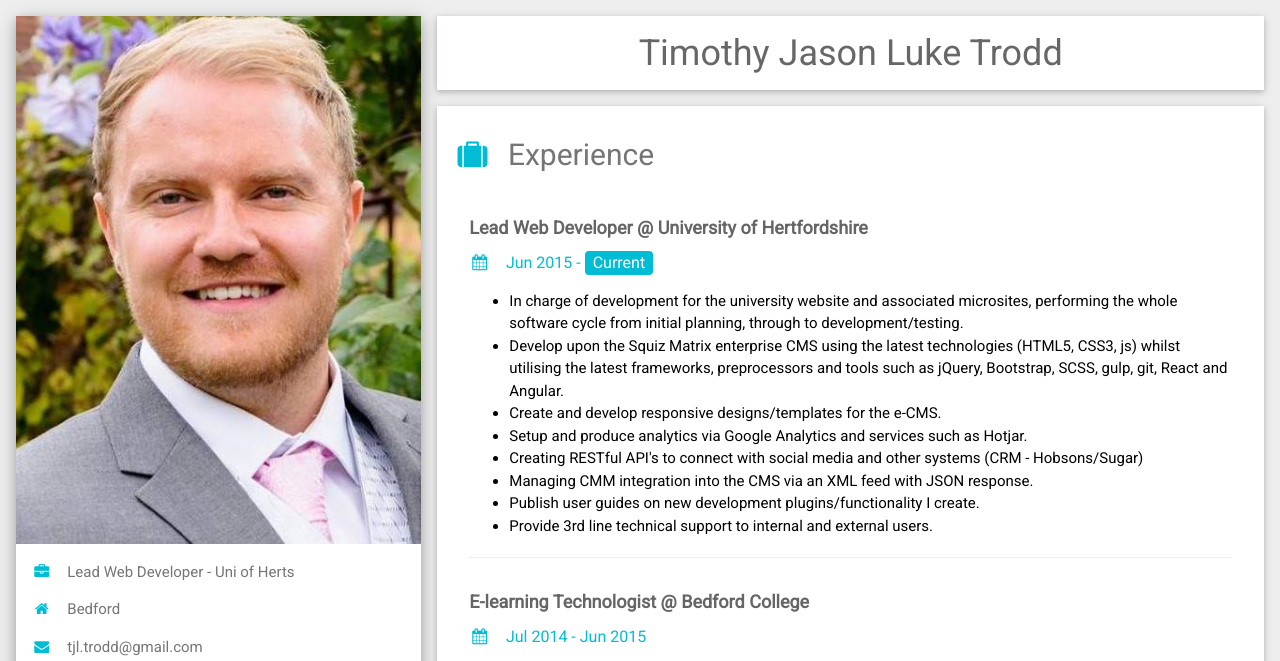
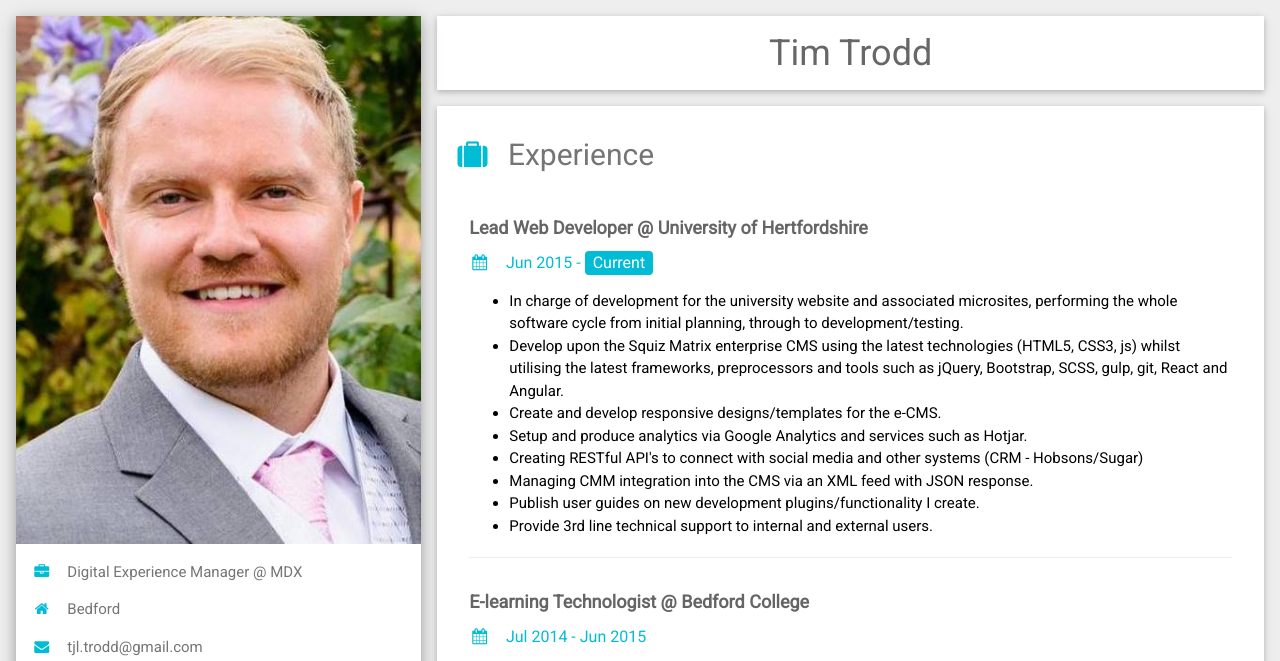
Before and after one commit to doublet33/doublet33.github.io, a plain HTML site: page index.html in a window 1280 px wide. Shown: the top 661 px of the page. Drawn offline with Linux system fonts and the light colour scheme.

Commit message:
Update index.html

```diff
--- a/index.html
+++ b/index.html
@@ -20,7 +20,7 @@ html,body,h1,h2,h3,h4,h5,h6 {font-family: "Roboto", sans-serif}
   	<!-- Top Name -->
   	<div class="w3-twothird topname">
   		<div class="w3-container w3-card-2 w3-white w3-margin-bottom">
-			<h1>Timothy Jason Luke Trodd</h1>
+			<h1>Tim Trodd</h1>
   		</div>
   	</div>
 
@@ -33,7 +33,7 @@ html,body,h1,h2,h3,h4,h5,h6 {font-family: "Roboto", sans-serif}
           <img src="images/profilepic.jpg" style="width:100%" alt="Avatar">
         </div>
         <div class="w3-container">
-          <p><i class="fa fa-briefcase fa-fw w3-margin-right w3-large w3-text-cyan"></i>Lead Web Developer - Uni of Herts</p>
+          <p><i class="fa fa-briefcase fa-fw w3-margin-right w3-large w3-text-cyan"></i>Digital Experience Manager @ MDX</p>
           <p><i class="fa fa-home fa-fw w3-margin-right w3-large w3-text-cyan"></i>Bedford</p>
           <p><i class="fa fa-envelope fa-fw w3-margin-right w3-large w3-text-cyan"></i>tjl.trodd@gmail.com</p>
           <p><i class="fa fa-linkedin-square fa-fw w3-margin-right w3-large w3-text-cyan"></i><a href="https://www.linkedin.com/in/timtrodd">View my LinkedIn</a></p>
```
